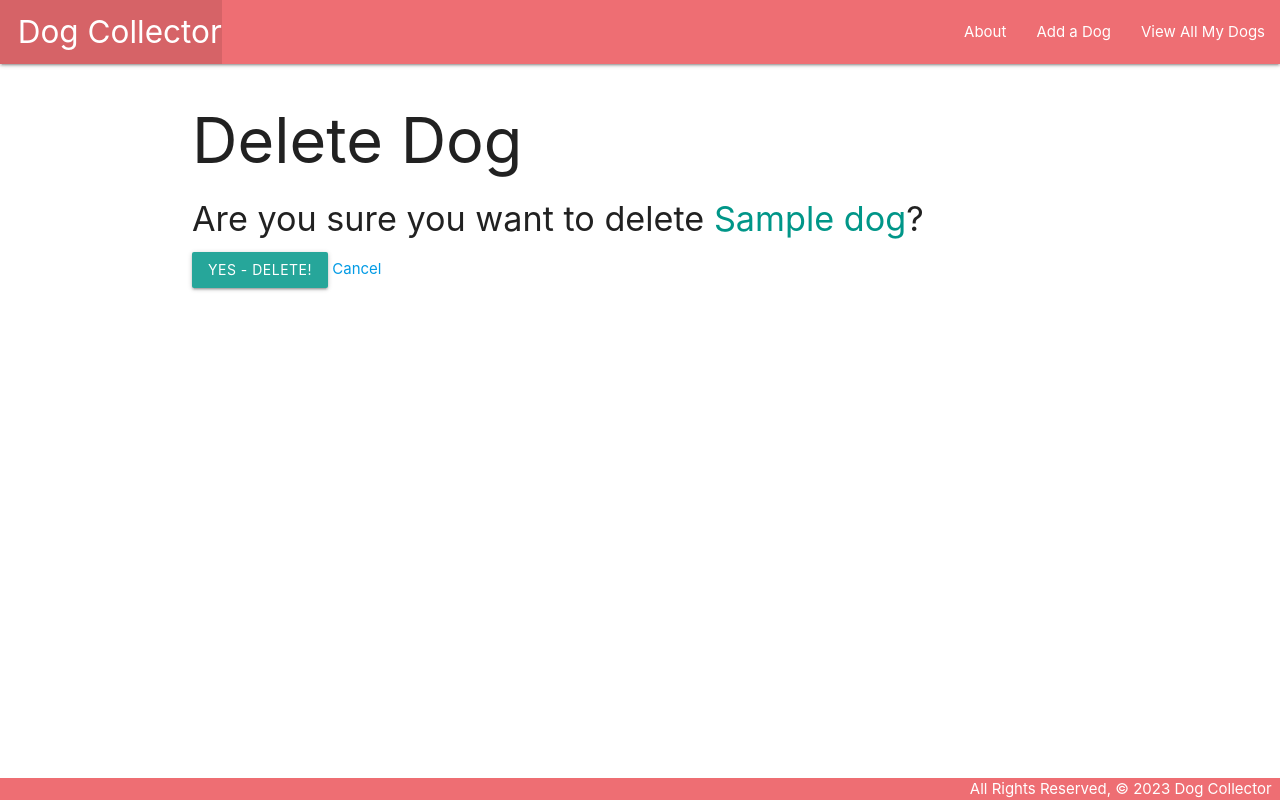
After one commit to romerorocj-ga/dogcollector, a Django app: page /dogs/1/delete in a window 1280 px wide. The commit adds this page. Run offline with Django 4.2, Linux system fonts and the light colour scheme; tables that the repository leaves empty hold one stand-in row (values such as "Sample post").

Commit message:
Part 3 Lab

```diff
--- a/main_app/models.py
+++ b/main_app/models.py
@@ -1,4 +1,5 @@
 from django.db import models
+from django.urls import reverse
 
 
 # Create your models here.
@@ -9,4 +10,7 @@ class Dog(models.Model):
     age = models.IntegerField()
 
     def __str__(self):
-        return self.name
+        return f"{self.name} ({self.id})"
+
+    def get_absolute_url(self):
+        return reverse("detail", kwargs={"dog_id": self.id})
--- a/main_app/templates/base.html
+++ b/main_app/templates/base.html
@@ -14,11 +14,12 @@
     <nav>
       <div class="nav-wrapper">
         <ul>
-          <li><a href="/" class="left brand-logo">&nbsp;&nbsp;Dog Collector</a></li>
+          <li><a href="{% url 'home' %}" class="left brand-logo">&nbsp;&nbsp;Dog Collector</a></li>
         </ul>
         <ul class="right">
-          <li><a href="/about">About</a></li>
-          <li><a href="/dogs">View All My Dogs</a></li>
+          <li><a href="{% url 'about' %}">About</a></li>
+          <li><a href="{% url 'dogs_create' %}">Add a Dog</a></li>
+          <li><a href="{% url 'index' %}">View All My Dogs</a></li>
         </ul>
       </div>
     </nav>
--- a/main_app/templates/dogs/detail.html
+++ b/main_app/templates/dogs/detail.html
@@ -14,6 +14,10 @@
       <p>Age: Puppy</p>
     {% endif %}
   </div>
+  <div class="card-action">
+    <a href="{% url 'dogs_update' dog.id %}">Edit</a>
+    <a href="{% url 'dogs_delete' dog.id %}">Delete</a>
+  </div>
 </div>
 
 {% endblock %}
--- /dev/null
+++ b/main_app/templates/main_app/dog_confirm_delete.html
@@ -0,0 +1,13 @@
+{% extends 'base.html' %}
+
+{% block content %}
+  <h1>Delete Dog</h1>
+
+  <h4>Are you sure you want to delete <span class="teal-text">{{ object.name }}</span>?</h4>
+
+  <form action="" method="POST">
+    {% csrf_token %}
+    <input type="submit" value="Yes - Delete!" class="btn">
+    <a href="{% url 'detail' dog.id %}">Cancel</a>
+  </form>
+{% endblock %}
--- a/main_app/urls.py
+++ b/main_app/urls.py
@@ -6,4 +6,7 @@ urlpatterns = [
     path("about/", views.about, name="about"),
     path("dogs/", views.dogs_index, name="index"),
     path("dogs/<int:dog_id>/", views.dogs_detail, name="detail"),
+    path("dogs/create/", views.DogCreate.as_view(), name="dogs_create"),
+    path("dogs/<int:pk>/update/", views.DogUpdate.as_view(), name="dogs_update"),
+    path("dogs/<int:pk>/delete", views.DogDelete.as_view(), name="dogs_delete"),
 ]
--- a/main_app/views.py
+++ b/main_app/views.py
@@ -1,5 +1,5 @@
 from django.shortcuts import render
-
+from django.views.generic.edit import CreateView, UpdateView, DeleteView
 from .models import Dog
 
 
@@ -20,3 +20,18 @@ def dogs_index(request):
 def dogs_detail(request, dog_id):
     dog = Dog.objects.get(id=dog_id)
     return render(request, "dogs/detail.html", {"dog": dog})
+
+
+class DogCreate(CreateView):
+    model = Dog
+    fields = "__all__"
+
+
+class DogUpdate(UpdateView):
+    model = Dog
+    fields = ["breed", "description", "age"]
+
+
+class DogDelete(DeleteView):
+    model = Dog
+    success_url = "/dogs"
```
Also changed, not shown: main_app/templates/main_app/dog_form.html (added, +18 -0 lines).
